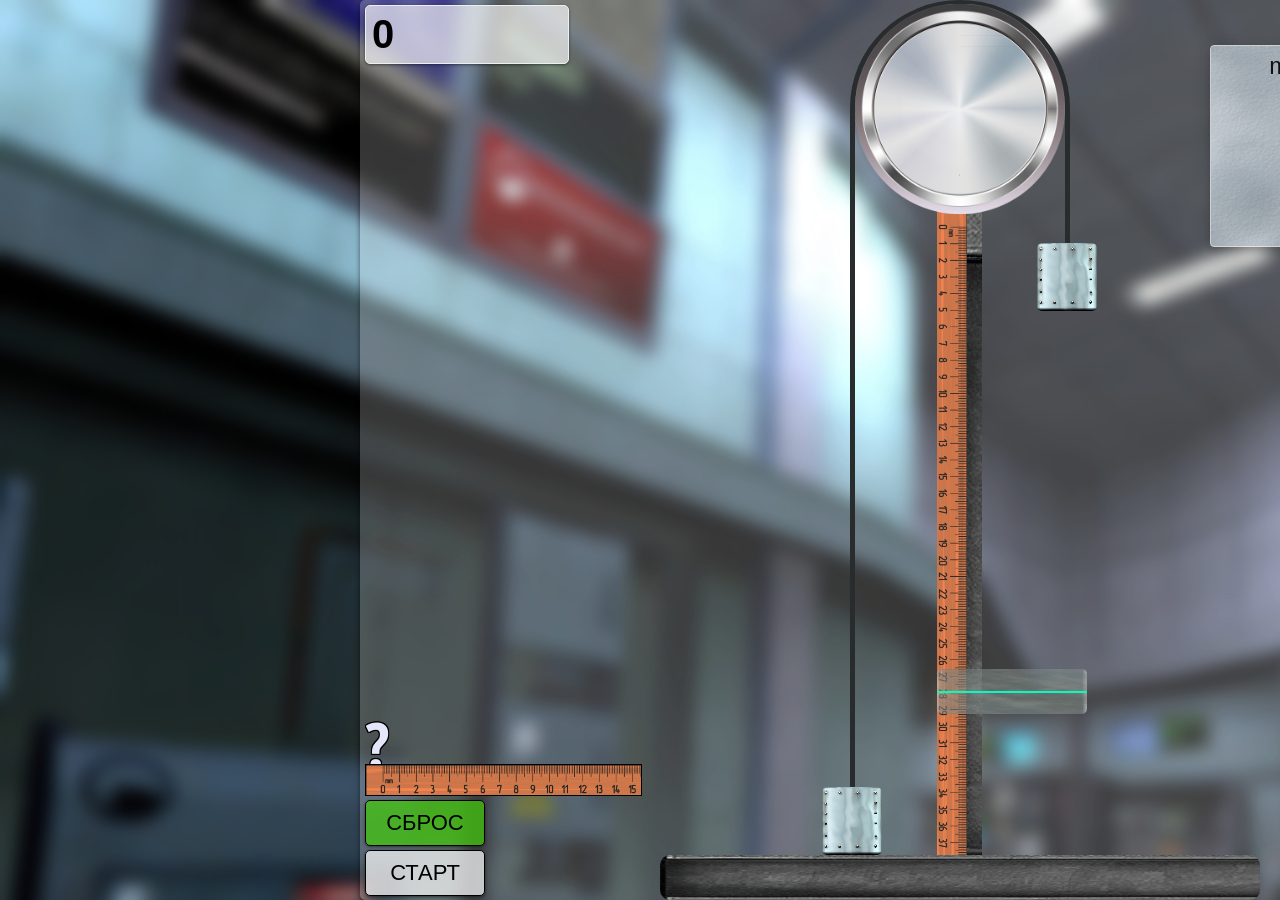
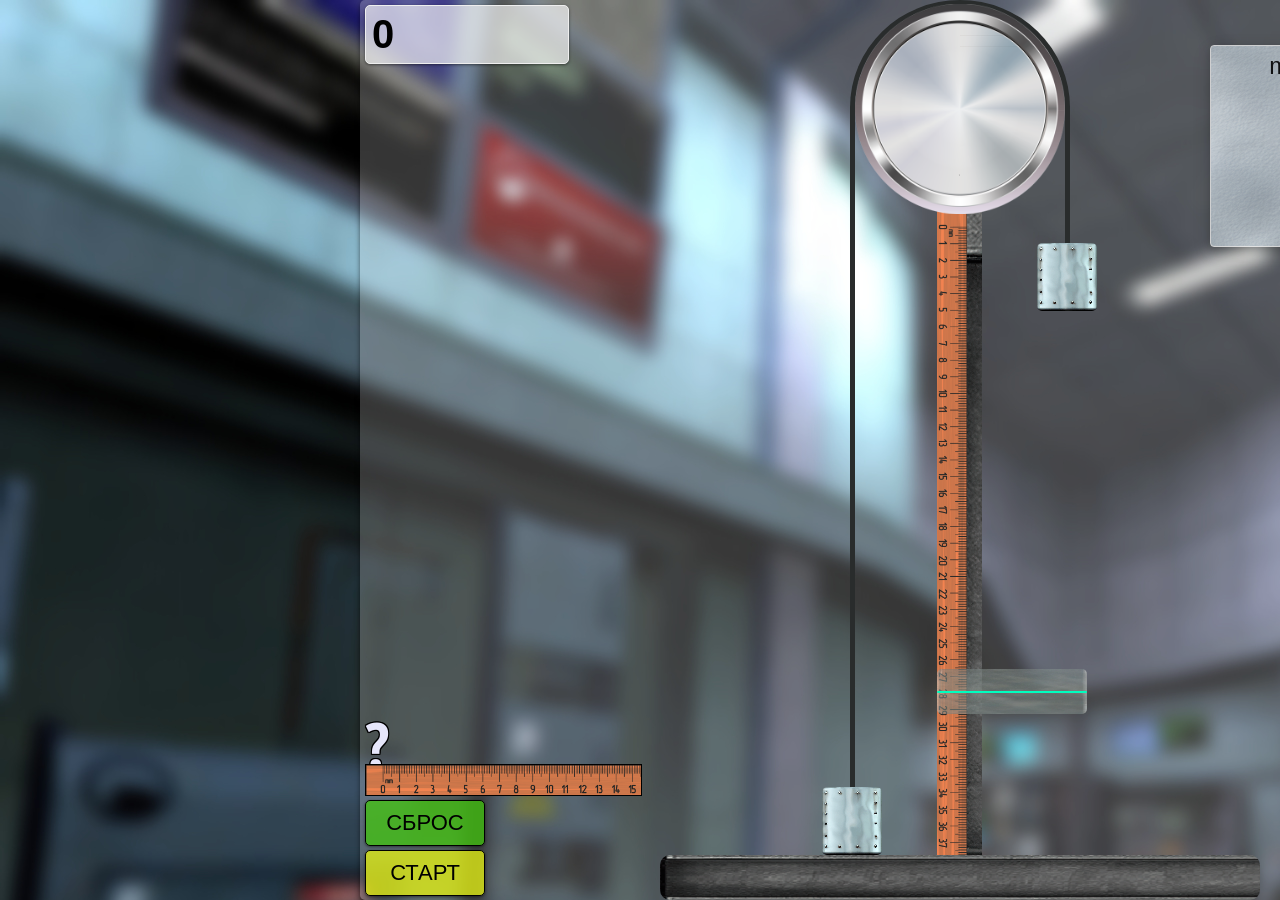
Before and after one commit to Margo63/-atwood_machine.github.io, a plain HTML site: page index.html in a window 1280 px wide. Shown: the top 900 px of the page. Drawn offline with nearby package versions, Linux system fonts and the light colour scheme.

Commit message:
Update style.css

```diff
--- a/src/style.css
+++ b/src/style.css
@@ -228,7 +228,7 @@ body {
 #button_start {
   border: 1px solid rgb(0, 0, 0);
   margin-left: 5px;
-  background-color: rgb(255, 255, 255,0.7);
+  background-color: rgb(243, 255, 12,0.7);
   background-size: cover;
   top: 850px;
   font-family: sans-serif;
```
